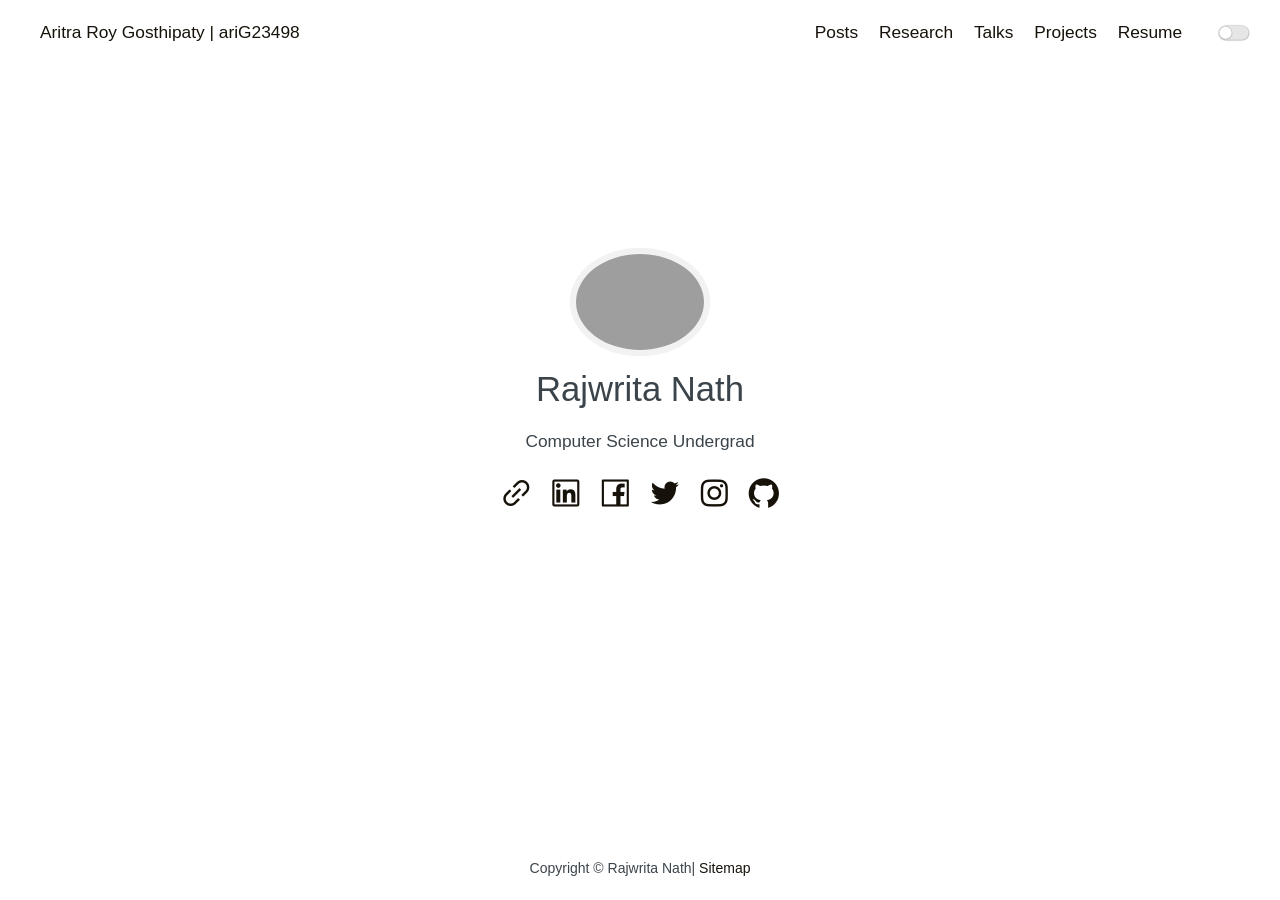
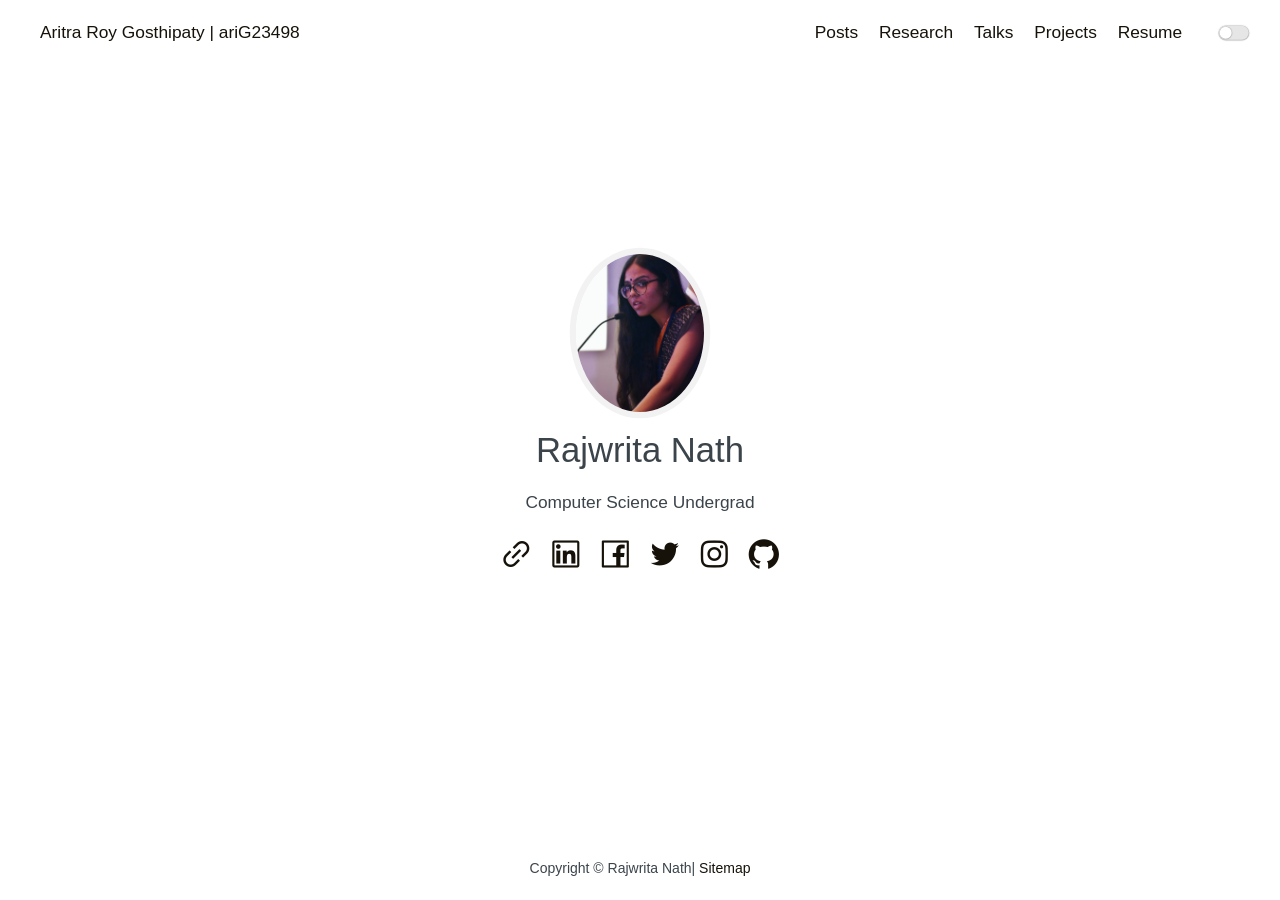
Before and after one commit to Rajwrita/rajwrita.github.io, a Jekyll site: the page built from index.md, in a window 1280 px wide. Built offline with Jekyll 4.4.1, drawn with Linux system fonts in a browser that asks for light colours.

Commit message:
Update home.html

```diff
--- a/_layouts/home.html
+++ b/_layouts/home.html
@@ -5,7 +5,7 @@ layout: default
 <div class="main">
     <div class="container">
         <div class="intro">
-            <div class="avatar"><a href="{{site.url}}/posts"><img src="{{site.url}}/assets/site_images/Rajwrita.jpg"></a></div>
+            <div class="avatar"><a href="{{site.url}}/posts"><img src="{{site.url}}/assets/Rajwrita.jpg"></a></div>
             <div class="nickname">Rajwrita Nath</div>
             <div class="description">
                 <p>Computer Science Undergrad</p>
```
